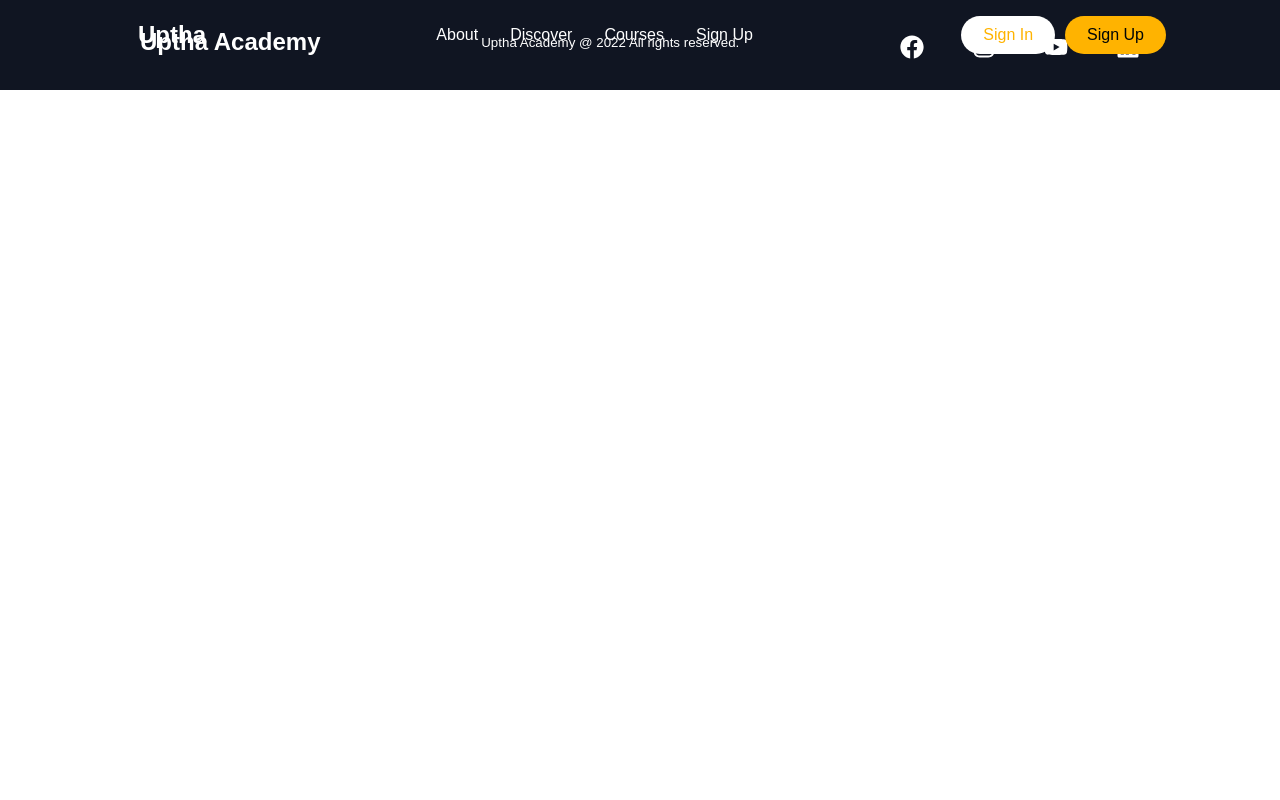
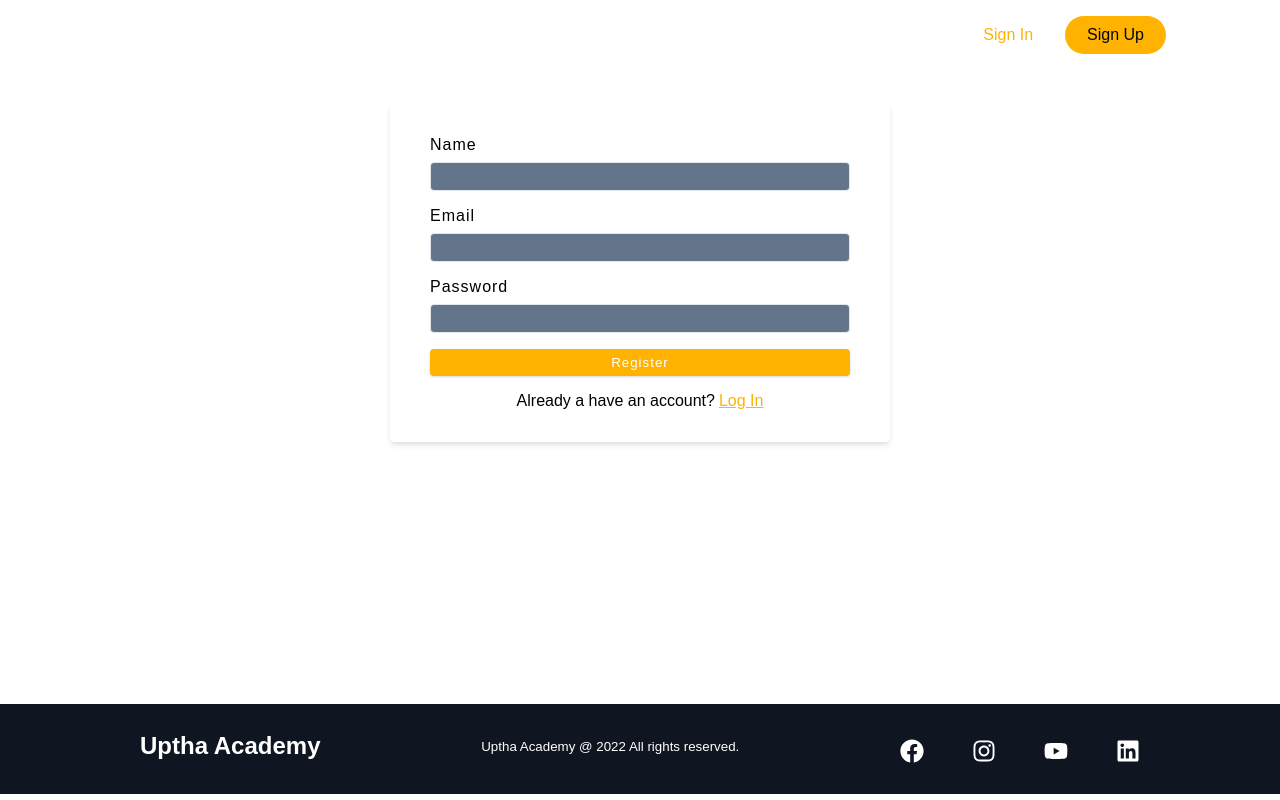
Before and after one commit to jirois/uptha-academy, a React (Create React App) app: page /register in a window 1280 px wide. Built offline with nearby package versions, Linux system fonts and the light colour scheme; no server answers; a web font is replaced by a local one.

Commit message:
feat: added register form

```diff
--- a/src/App.js
+++ b/src/App.js
@@ -7,6 +7,7 @@ import {
 import Footer from "./component/Footer";
 import NavbarHome from "./component/Navbar/NavbarHome";
 import Home from "./page";
+import Register from "./page/Register";
 
 
 function App() {
@@ -15,6 +16,7 @@ function App() {
       <NavbarHome />
       <Switch>
         <Route path="/" element={<Home />} exact />
+        <Route path="/register" element={<Register />} exact />
       </Switch>
       <Footer />
     </Router>
--- a/src/component/Footer/footerElements.js
+++ b/src/component/Footer/footerElements.js
@@ -3,6 +3,7 @@ import { Link } from 'react-router-dom'
 
 export const FooterContainer = styled.footer`
     background-color: #101522;
+
 
 `
 
--- /dev/null
+++ b/src/component/FormRow.js
@@ -0,0 +1,25 @@
+import React from 'react'
+
+const FormRow = ({
+    type,
+    name,
+    value,
+    handleChange
+}) => {
+    return (
+        <div className='form-row'>
+            <label htmlFor={name} className='form-label'>
+                {name}
+            </label>
+            <input
+                type={type}
+                value={value}
+                name={name}
+                onChange={handleChange}
+                className='form-input'
+            />
+        </div>
+    )
+}
+
+export default FormRow
--- a/src/component/Navbar/index.js
+++ b/src/component/Navbar/index.js
@@ -99,7 +99,7 @@ const Navbar = ({ toggle }) => {
                     <NavBtnLinkOne to="/signin">
                         Sign In
                     </NavBtnLinkOne>
-                    <NavBtnLinkTwo to="/signin">
+                    <NavBtnLinkTwo to="/register">
                         Sign Up
                     </NavBtnLinkTwo>
                 </NavBtn>
--- a/src/component/Sidebar/index.js
+++ b/src/component/Sidebar/index.js
@@ -43,7 +43,7 @@ const Sidebar = ({ isOpen, toggle }) => {
                 </SidebarMenu>
                 <SidebarBtnWrap>
                     <SidebarRouter to="/signin">Sign In</SidebarRouter>
-                    <SidebarRouter to="/signup">Sign Up</SidebarRouter>
+                    <SidebarRouter to="/register">Sign Up</SidebarRouter>
                 </SidebarBtnWrap>
             </SidebarWrapper>
 
--- a/src/index.css
+++ b/src/index.css
@@ -13,3 +13,130 @@ body {
 h1,h2,h3,h4,h5{
   font-family: 'Encoded Sans Expanded' sans-serif;;
 }
+
+.page {
+  min-height: calc(100vh - 6rem);
+  width: 90vw;
+  max-width:1100px;
+  margin: 0 auto;
+  padding-top: 3.5rem;
+}
+
+.btn {
+  cursor: pointer;
+  color: #fff;
+  background: #ffb300;
+  border: transparent;
+  border-radius: 0.25rem;
+  letter-spacing: 1px;
+  padding: 0.375rem 0.75rem;
+  box-shadow: 0 1px 3px 0 rgba(0, 0, 0, 0.1), 0 1px 2px 0 rgba(0, 0, 0, 0.06);
+  transition: 0.3s ease-in-out all;
+  text-transform: capitalize;
+  display: inline-block;
+}
+.btn:hover {
+  background: #fff;
+  color: #ffb300;
+  box-shadow: 0 10px 15px -3px rgba(0, 0, 0, 0.1),
+  0 4px 6px -2px rgba(0, 0, 0, 0.05);
+}
+
+.btn-block {
+  width: 100%;
+}
+.btn-small {
+  padding: 0.25rem 0.5rem;
+  font-size: 0.75rem;
+}
+.btn:disabled {
+  cursor: not-allowed;
+}
+
+/* loading */
+@keyframes spinner {
+  to {
+    transform: rotate(360deg);
+  }
+}
+
+.loading {
+  width: 6rem;
+  height: 6rem;
+  border: 5px solid var(--grey-400);
+  border-radius: 50%;
+  border-top-color: var(--primary-500);
+  animation: spinner 0.6s linear infinite;
+  margin: 0 auto;
+}
+.loading {
+  margin: 0 auto;
+}
+
+/* alerts */
+.alert {
+  padding: 0.375rem 0.75rem;
+  margin: 0 auto;
+  border-color: transparent;
+  border-radius: 0.25rem;
+  width: 90vw;
+  max-width: 500px;
+  text-align: center;
+  text-transform: capitalize;
+}
+
+.alert-danger {
+  color: #842029;
+  background: #f8d7da;;
+}
+.alert-success {
+  color: #0f5132;
+  background: #d1e7dd;
+}
+
+.form {
+  width: 90vw;
+  max-width: 500px;
+  background: #fff;
+  border-radius: 0.25rem;
+  box-shadow: 0 4px 6px -1px rgba(0, 0, 0, 0.1),
+  0 2px 4px -1px rgba(0, 0, 0, 0.06);
+  padding: 2rem 2.5rem;
+  margin: 3rem auto;
+  position: relative;
+}
+
+.form-label {
+  display: block;
+  font-size: 16px;
+  margin-bottom: 0.5rem;
+  text-transform: capitalize;
+  letter-spacing: 1px;
+}
+
+.form-input,
+.form-textarea {
+  width: 100%;
+  padding: 0.375rem 0.75rem;
+  border-radius: 0.25rem;
+  background-color: #64748b;
+  border: 1px solid #e2e8f0;
+}
+
+.form-row {
+  margin-bottom: 1rem;
+}
+
+.form-textarea {
+  height: 7rem;
+}
+
+::placeholder {
+  font-family: inherit;
+  color: #94a3b8;
+}
+.form-alert {
+  color: #842029;
+  letter-spacing: 1px;
+  text-transform: capitalize;
+}
--- /dev/null
+++ b/src/page/Register.js
@@ -0,0 +1,126 @@
+import React, { useState } from 'react';
+import { Link } from 'react-router-dom';
+import styled from 'styled-components';
+import url from '../utils/url';
+import axios from 'axios'
+import useLocalState from '../utils/localState';
+import FormRow from '../component/FormRow';
+
+const Register = () => {
+    const [values, setValues] = useState({
+        name: '',
+        email: '',
+        password: ''
+    })
+
+    const {
+        alert,
+        showAlert,
+        loading,
+        setLoading,
+        success,
+        setSuccess,
+        hideAlert,
+    } = useLocalState()
+
+    const handleChange = (e) => {
+        setValues({
+            ...values, [e.target.name]: e.target.value
+        })
+    }
+    const onSubmit = async (e) => {
+        e.preventDefault()
+        hideAlert()
+        setLoading(true)
+        const { name, email, password } = values
+        const registerNewUser = { name, email, password }
+
+        try {
+            const { data } = await axios.post(
+                `${url}/api/v1/auth/register`,
+                registerNewUser
+            )
+            setSuccess(true)
+            setValues({ name: '', email: '', password: '' })
+            showAlert({ text: data.msg, type: 'success' })
+        } catch (error) {
+            const { msg } = error.response.data;
+            showAlert({ text: msg || 'there was an error' })
+
+        }
+        setLoading(false)
+    }
+    return (
+        <>
+            <Wrapper className='page'>
+                {alert.show && (
+                    <div className={`alert alert-${alert.type}`}>{alert.text}</div>
+                )}
+                {!success && (
+                    <form
+                        className={loading ? 'form form-loading' : 'form'}
+                        onSubmit={onSubmit}
+                    >
+                        <FormRow
+                            type='name'
+                            name='name'
+                            value={values.name}
+                            handleChange={handleChange}
+                        />
+                        <FormRow
+                            type='email'
+                            name='email'
+                            value={values.email}
+                            handleChange={handleChange}
+                        />
+                        <FormRow
+                            type='password'
+                            name='password'
+                            value={values.password}
+                            handleChange={handleChange}
+                        />
+
+                        <button type='submit' className='btn btn-block' disabled={loading}>
+                            {loading ? 'Loading...' : 'Register'}
+                        </button>
+                        <p>
+                            Already a have an account?
+                            <Link to='/login' className='login-link'>
+                                Log In
+                            </Link>
+                        </p>
+                    </form>
+                )}
+            </Wrapper>
+
+        </>
+    );
+
+};
+
+const Wrapper = styled.section`
+    .alert {
+        margin-top: 3rem;
+        margin-bottom: -1.5rem;
+    }
+    h4 {
+        text-align: center;
+    }
+    p {
+        margin: 0;
+        margin-top: 1rem;
+        text-align: center;
+    }
+    .login-link {
+        display: inline-block;
+        margin-left: 0.25rem;
+        text-transform: capitalize;
+        color: #ffb300;
+        cursor: pointer;
+    }
+    .btn:disabled {
+        cursor: not-allowed;
+    }
+`
+
+export default Register;
```
